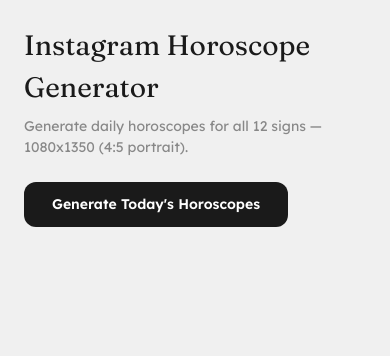
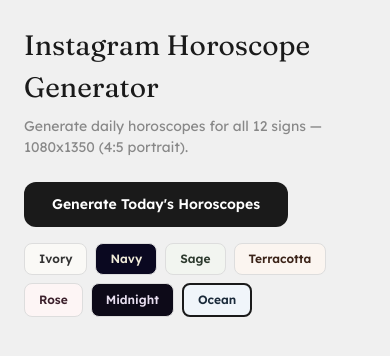
Before and after one commit to rikansal-alt/kundliai, a Next.js app: page /ig-horoscope in a window 390 px wide. Shown: the top 356 px of the page. Built offline with nearby package versions, Linux system fonts and the light colour scheme.

Commit message:
changes for iphone

```diff
--- a/app/consult/page.tsx
+++ b/app/consult/page.tsx
@@ -282,7 +282,7 @@
         style={{ paddingTop: "env(safe-area-inset-top)" }}
       >
         <div className="flex items-center p-4 pb-2 justify-between">
-          <button onClick={() => router.back()} className="flex size-12 shrink-0 items-center">
+          <button onClick={() => router.push("/home")} className="flex size-12 shrink-0 items-center justify-center" style={{ minHeight: 44, minWidth: 44 }}>
             {/* eslint-disable-next-line @next/next/no-img-element */}
             <img src="/logo.png" alt="KundliAI" className="w-10 h-10 rounded-full object-cover border border-primary/20" />
           </button>
@@ -375,7 +375,7 @@
         style={{
           bottom: 0,
           width: "min(430px, 100vw)",
-          paddingBottom: "calc(env(safe-area-inset-bottom) + 72px)",
+          paddingBottom: "calc(env(safe-area-inset-bottom) + 16px)",
           zIndex: 20,
         }}
       >
--- a/app/ig-horoscope/page.tsx
+++ b/app/ig-horoscope/page.tsx
@@ -27,6 +27,72 @@
 const CARD_H = 1350;
 const PREVIEW_SCALE = 0.3;
 
+// ─── Daily rotating color themes ────────────────────────────────────────────
+
+interface CardTheme {
+  name: string;
+  bg: string;
+  text: string;
+  accent: string;
+  muted: string;
+  border: string;
+  divider: string;
+  cardBg: string;       // prediction card background
+  cardText: string;     // prediction card text
+  brandColor: string;
+  htmlBg: string;       // for html2canvas backgroundColor
+}
+
+const DAILY_THEMES: CardTheme[] = [
+  { // Ivory & Gold (classic)
+    name: "Ivory",
+    bg: "#FAF9F6", text: "#1A1A1A", accent: "#B5A28E", muted: "rgba(0,0,0,0.3)",
+    border: "#E5E4E2", divider: "#E5E4E2", cardBg: "#FAF9F6", cardText: "#1A1A1A",
+    brandColor: "#B5A28E", htmlBg: "#FAF9F6",
+  },
+  { // Deep Navy & Gold
+    name: "Navy",
+    bg: "radial-gradient(ellipse at 50% 20%, #1a1540 0%, #0a0820 100%)", text: "#F0EBD8", accent: "#D4AF37", muted: "rgba(240,235,216,0.35)",
+    border: "rgba(212,175,55,0.15)", divider: "rgba(212,175,55,0.15)", cardBg: "#fdf5e6", cardText: "#1a1a1a",
+    brandColor: "#D4AF37", htmlBg: "#0a0820",
+  },
+  { // Sage Green
+    name: "Sage",
+    bg: "#F2F5F0", text: "#2D3A2E", accent: "#6B8F71", muted: "rgba(45,58,46,0.35)",
+    border: "#D4DDD5", divider: "#D4DDD5", cardBg: "#F2F5F0", cardText: "#2D3A2E",
+    brandColor: "#6B8F71", htmlBg: "#F2F5F0",
+  },
+  { // Warm Terracotta
+    name: "Terracotta",
+    bg: "#FBF5F0", text: "#3B2318", accent: "#C4785C", muted: "rgba(59,35,24,0.35)",
+    border: "#E8D5C8", divider: "#E8D5C8", cardBg: "#FBF5F0", cardText: "#3B2318",
+    brandColor: "#C4785C", htmlBg: "#FBF5F0",
+  },
+  { // Dusty Rose
+    name: "Rose",
+    bg: "#FDF5F5", text: "#3B1F2B", accent: "#B76E79", muted: "rgba(59,31,43,0.35)",
+    border: "#E8CED3", divider: "#E8CED3", cardBg: "#FDF5F5", cardText: "#3B1F2B",
+    brandColor: "#B76E79", htmlBg: "#FDF5F5",
+  },
+  { // Midnight Purple
+    name: "Midnight",
+    bg: "radial-gradient(ellipse at 50% 30%, #1E1533 0%, #0D0A18 100%)", text: "#E8DFF0", accent: "#9B7FBF", muted: "rgba(232,223,240,0.35)",
+    border: "rgba(155,127,191,0.15)", divider: "rgba(155,127,191,0.15)", cardBg: "#F5F0FA", cardText: "#1E1533",
+    brandColor: "#9B7FBF", htmlBg: "#0D0A18",
+  },
+  { // Ocean Blue
+    name: "Ocean",
+    bg: "#F0F5FA", text: "#1A2A3A", accent: "#4A7C9B", muted: "rgba(26,42,58,0.35)",
+    border: "#C8D8E5", divider: "#C8D8E5", cardBg: "#F0F5FA", cardText: "#1A2A3A",
+    brandColor: "#4A7C9B", htmlBg: "#F0F5FA",
+  },
+];
+
+function getTodayTheme(): CardTheme {
+  const dayOfYear = Math.floor((Date.now() - new Date(new Date().getFullYear(), 0, 0).getTime()) / 86400000);
+  return DAILY_THEMES[dayOfYear % DAILY_THEMES.length];
+}
+
 const HINDI_NAMES: Record<string, string> = {
   Aries: "\u092E\u0947\u0937", Taurus: "\u0935\u0943\u0937\u092D", Gemini: "\u092E\u093F\u0925\u0941\u0928",
   Cancer: "\u0915\u0930\u094D\u0915", Leo: "\u0938\u093F\u0902\u0939", Virgo: "\u0915\u0928\u094D\u092F\u093E",
@@ -42,6 +108,7 @@
   const [loading, setLoading] = useState(false);
   const [downloading, setDownloading] = useState(false);
   const [error, setError] = useState("");
+  const [theme, setTheme] = useState<CardTheme>(getTodayTheme);
   const cardRefs = useRef<(HTMLDivElement | null)[]>([]);
 
   const generate = async () => {
@@ -67,7 +134,7 @@
     const dpr = window.devicePixelRatio || 1;
     const canvas = await html2canvas(el, {
       scale: 1 / dpr,
-      backgroundColor: "#FAF9F6",
+      backgroundColor: theme.htmlBg,
       useCORS: true,
       width: CARD_W,
       height: CARD_H,
@@ -138,8 +205,26 @@
             </button>
           )}
         </div>
+        {/* Theme selector */}
+        <div style={{ display: "flex", gap: 8, flexWrap: "wrap", marginTop: 16 }}>
+          {DAILY_THEMES.map((t) => (
+            <button
+              key={t.name}
+              onClick={() => setTheme(t)}
+              style={{
+                padding: "6px 14px", borderRadius: 8, fontSize: 12, fontWeight: 600,
+                border: theme.name === t.name ? "2px solid #1a1a1a" : "1px solid #ddd",
+                background: t.htmlBg, color: t.text === "#1A1A1A" ? "#333" : t.text,
+                cursor: "pointer",
+              }}
+            >
+              {t.name}
+            </button>
+          ))}
+        </div>
+
         {error && <p style={{ color: "#c0392b", marginTop: 12, fontSize: 14 }}>{error}</p>}
-        {data && <p style={{ color: "#999", fontSize: 12, marginTop: 12 }}>Generated for: {data.date}</p>}
+        {data && <p style={{ color: "#999", fontSize: 12, marginTop: 12 }}>Generated for: {data.date} · Theme: {theme.name}</p>}
       </div>
 
       {/* Loading */}
@@ -178,7 +263,7 @@
                     overflow: "hidden", position: "relative",
                     transform: `scale(${PREVIEW_SCALE})`,
                     transformOrigin: "top left",
-                    backgroundColor: "#FAF9F6",
+                    background: theme.bg,
                     fontFamily: "'Fraunces', 'Cormorant Garamond', serif",
                     boxSizing: "border-box",
                     padding: "100px 80px",
@@ -192,27 +277,27 @@
                   <div style={{
                     position: "absolute",
                     top: 40, left: 40, right: 40, bottom: 40,
-                    border: "1px solid #E5E4E2",
+                    border: `1px solid ${theme.border}`,
                     pointerEvents: "none",
                   }} />
 
                   {/* Header: Brand + Date */}
                   <div style={{
                     display: "flex", justifyContent: "space-between", alignItems: "center",
-                    borderBottom: "0.5px solid #E5E4E2",
+                    borderBottom: `0.5px solid ${theme.divider}`,
                     paddingBottom: 30, marginBottom: 50,
                     position: "relative", zIndex: 2,
                   }}>
                     <div style={{
                       fontFamily: "'Lexend', 'Montserrat', sans-serif",
                       letterSpacing: 15, fontSize: 20, fontWeight: 200,
-                      color: "#B5A28E",
+                      color: theme.brandColor,
                     }}>
                       KUNDLIAI
                     </div>
                     <div style={{
                       fontStyle: "italic", fontSize: 28,
-                      color: "#1A1A1A",
+                      color: theme.text,
                       fontFamily: "'Fraunces', 'Cormorant Garamond', serif",
                     }}>
                       {dateParts.formatted}
@@ -225,7 +310,7 @@
                     top: "42%", left: 0, right: 0,
                     textAlign: "center",
                     fontSize: 220, fontWeight: 300,
-                    color: "rgba(0,0,0,0.04)",
+                    color: theme.bg.includes("gradient") ? "rgba(255,255,255,0.04)" : "rgba(0,0,0,0.04)",
                     fontFamily: "'Fraunces', 'Cormorant Garamond', serif",
                     lineHeight: 1, pointerEvents: "none",
                     textTransform: "uppercase",
@@ -242,7 +327,7 @@
                     <div style={{
                       fontSize: 22, letterSpacing: 8,
                       textTransform: "uppercase",
-                      color: "#B5A28E",
+                      color: theme.accent,
                       fontFamily: "'Lexend', 'Montserrat', sans-serif",
                       fontWeight: 200, marginBottom: 12,
                     }}>
@@ -250,14 +335,14 @@
                     </div>
                     <div style={{
                       fontSize: 80, fontWeight: 600,
-                      color: "#1A1A1A",
+                      color: theme.text,
                       fontFamily: "'Fraunces', 'Cormorant Garamond', serif",
                       lineHeight: 1, marginBottom: 8,
                     }}>
                       {h.sign}
                     </div>
                     <div style={{
-                      fontSize: 26, color: "#B5A28E",
+                      fontSize: 26, color: theme.muted,
                       fontFamily: "'Lexend', sans-serif",
                       fontWeight: 200,
                     }}>
@@ -267,7 +352,7 @@
 
                   {/* Divider */}
                   <div style={{
-                    width: 60, height: 1, background: "#B5A28E",
+                    width: 60, height: 1, background: theme.accent,
                     margin: "30px auto 40px",
                   }} />
 
@@ -275,11 +360,14 @@
                   <div style={{
                     flex: 1, display: "flex", alignItems: "center",
                     position: "relative", zIndex: 2,
-                    padding: "0 20px",
+                    padding: theme.bg.includes("gradient") ? "40px 30px" : "0 20px",
+                    borderRadius: theme.bg.includes("gradient") ? 8 : 0,
+                    background: theme.bg.includes("gradient") ? theme.cardBg : "transparent",
+                    boxShadow: theme.bg.includes("gradient") ? "0 20px 50px rgba(0,0,0,0.3)" : "none",
                   }}>
                     <p style={{
                       fontSize: 38, lineHeight: 1.7,
-                      color: "#1A1A1A",
+                      color: theme.cardText,
                       fontFamily: "'Fraunces', 'Cormorant Garamond', serif",
                       fontWeight: 300, fontStyle: "italic",
                       margin: 0, textAlign: "center",
@@ -290,7 +378,7 @@
 
                   {/* Footer */}
                   <div style={{
-                    borderTop: "0.5px solid #E5E4E2",
+                    borderTop: `0.5px solid ${theme.divider}`,
                     paddingTop: 30,
                     display: "flex", justifyContent: "space-between",
                     alignItems: "flex-end",
@@ -299,7 +387,7 @@
                     <div>
                       <div style={{
                         fontSize: 14, textTransform: "uppercase",
-                        letterSpacing: 6, color: "#B5A28E",
+                        letterSpacing: 6, color: theme.muted,
                         fontFamily: "'Lexend', 'Montserrat', sans-serif",
                         fontWeight: 200, marginBottom: 10,
                       }}>
@@ -307,17 +395,15 @@
                       </div>
                       <div style={{
                         fontSize: 48, fontWeight: 600,
-                        color: "#1A1A1A",
+                        color: theme.text,
                         fontFamily: "'Fraunces', 'Cormorant Garamond', serif",
                       }}>
                         {h.focus}
                       </div>
                     </div>
-                    <div style={{
-                      textAlign: "right",
-                    }}>
+                    <div style={{ textAlign: "right" }}>
                       <div style={{
-                        fontSize: 16, color: "#B5A28E",
+                        fontSize: 16, color: theme.accent,
                         fontFamily: "'Lexend', 'Montserrat', sans-serif",
                         fontWeight: 200, letterSpacing: 2,
                       }}>
--- a/components/AppNav.tsx
+++ b/components/AppNav.tsx
@@ -4,7 +4,7 @@
 import BottomNav from "./BottomNav";
 import { useNavContext } from "@/context/NavContext";
 
-const NAV_ROUTES = ["/home", "/kundli", "/consult", "/panchang", "/compatibility", "/transits"];
+const NAV_ROUTES = ["/home", "/kundli", "/panchang", "/compatibility", "/transits", "/settings", "/daily"];
 
 export default function AppNav() {
   const pathname = usePathname();
```
Also changed, not shown: playwright.config.ts (added, +13 -0 lines), 1 other file (tests, documents, lock files or other folders).
